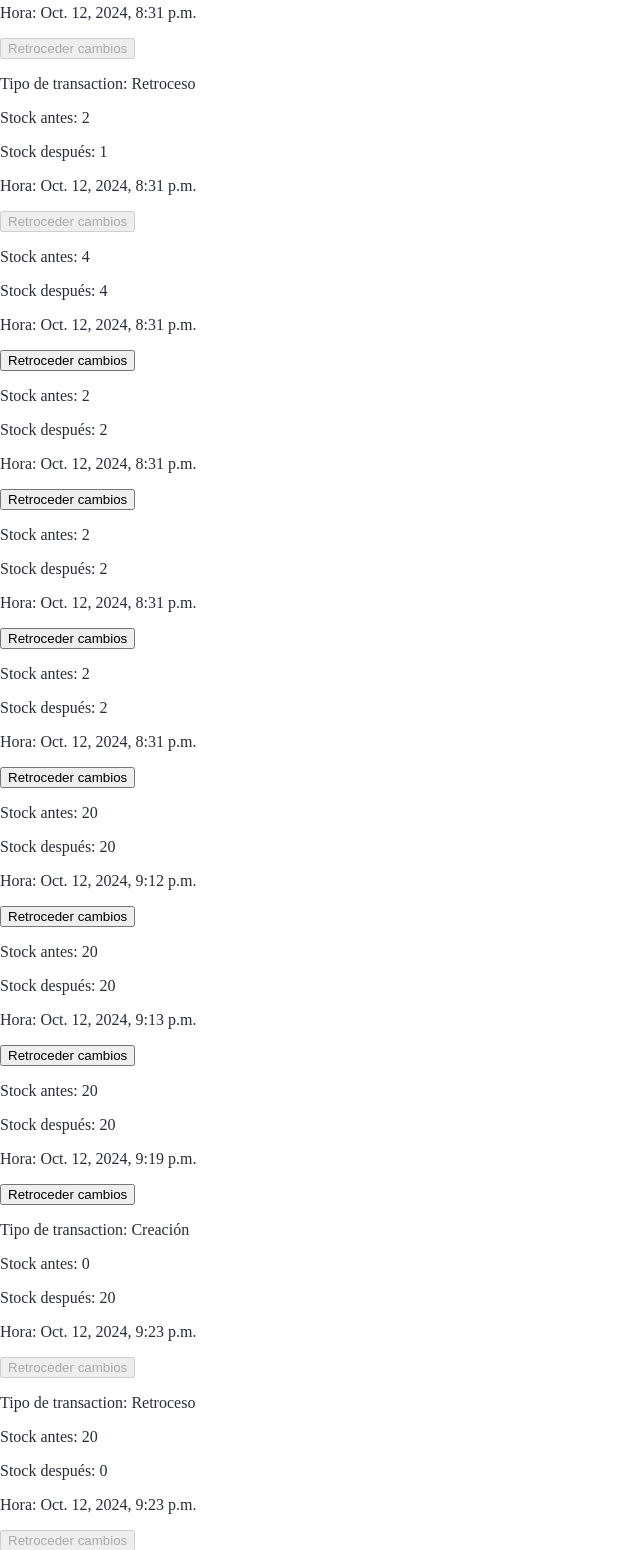
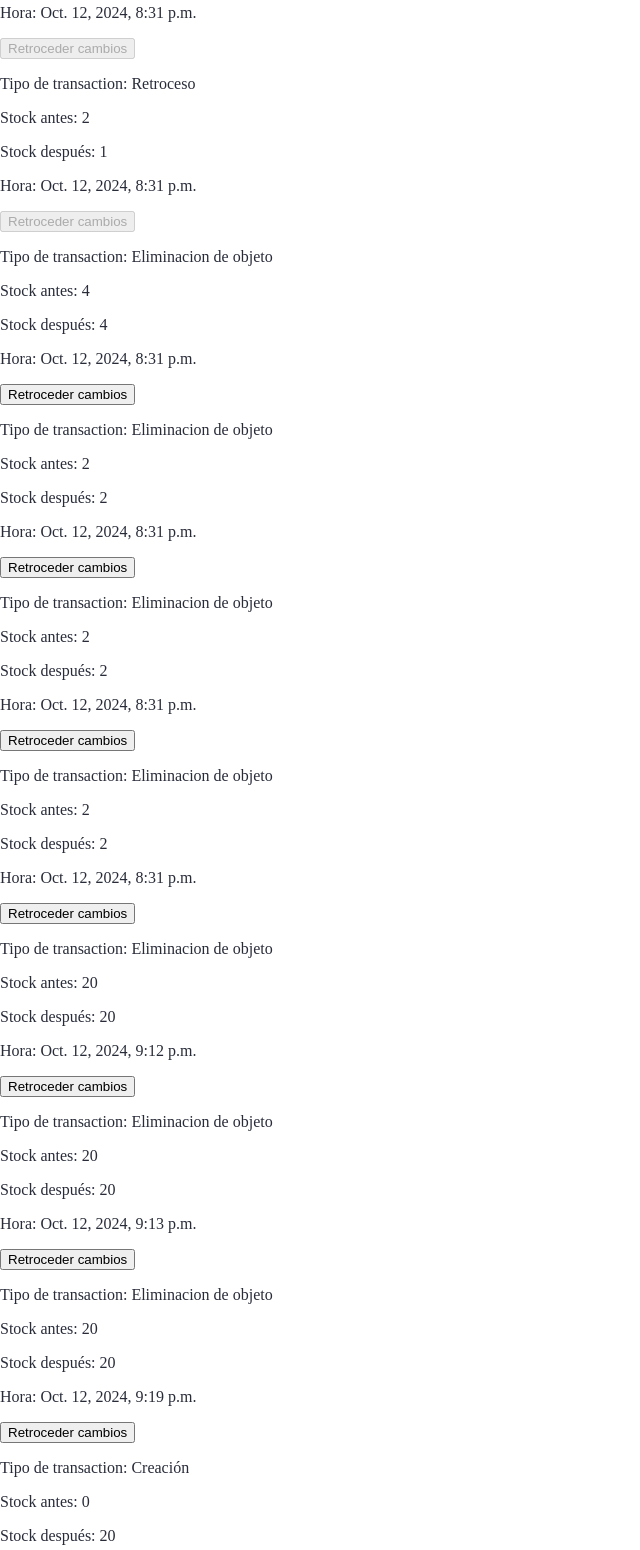
Before and after one commit to SergioGalarzaCarmona/LogInventory, a Django app: template Users/templates/objects.html in a window 1280 px wide. Shown: the part 2010-3560 px from the top of the page, without its empty margins (0-640 px from the left). Run offline with Django 5.2, Linux system fonts and the light colour scheme; data comes from the database, SQL or seed files in the repository; both versions use the stored data as it was after the commit; the template is opened without the code that fills it: values that come from a table or form of the project are taken from there, most other values are stand-ins (such as "Sample title", 1, 10 or a date in 2020).

Commit message:
Fixing Delete item

```diff
--- a/Users/templates/objects.html
+++ b/Users/templates/objects.html
@@ -57,7 +57,7 @@
         </form>
         {% for instance in record_object %}
         <div>
-            {% if instance.object_id.show_object == 6 %}
+            {% if instance.type_transaction_id == 6 %}
             <p class="transaction-type">Tipo de transaction: Eliminacion de objeto</p>
             {% elif instance.type_transaction_id == 1 %}
             <p class="transaction-type">Tipo de transaction: Adición</p>
--- a/Users/templates/record.html
+++ b/Users/templates/record.html
@@ -25,7 +25,7 @@
         {% for instance in record %}
         <div class="transaction">
             <h2 class="object-name">Objeto: {{instance.object_id.name}}</h2>
-            {% if instance.object_id.show_object == 6 %}
+            {% if instance.type_transaction_id == 6 %}
             <p class="transaction-type">Tipo de transaction: Eliminacion de objeto</p>
             {% elif instance.type_transaction_id == 1 %}
             <p class="transaction-type">Tipo de transaction: Adición</p>
```
Also changed, not shown: db.sqlite3.
